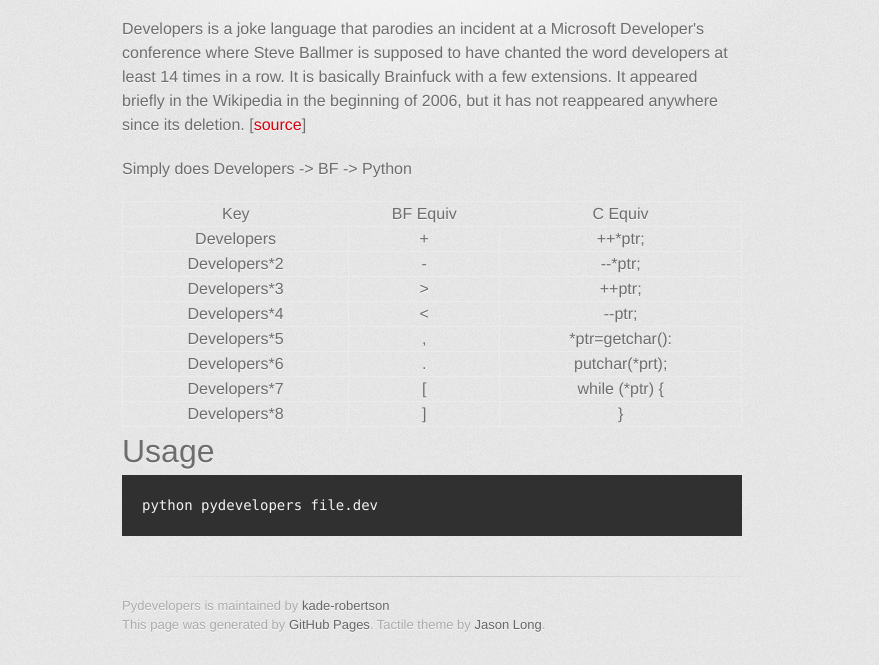
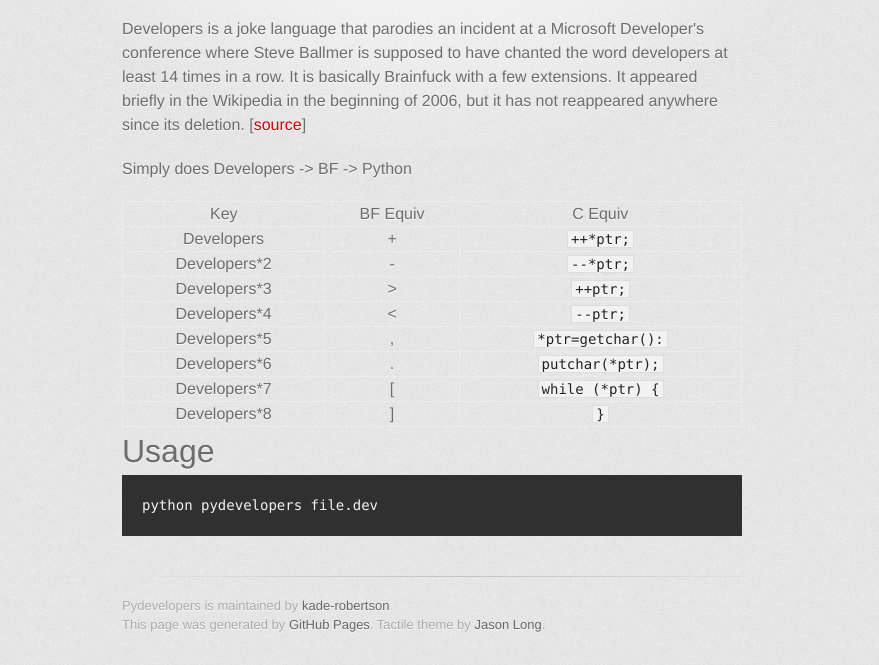
Before and after one commit to kade-robertson/pydevelopers, a plain HTML site: page index.html in a window 1280 px wide. Shown: the part 425-1090 px from the top of the page, without its empty margins (208-1087 px from the left). Drawn offline with Linux system fonts and the light colour scheme; a web font is replaced by a local one.

```diff
--- a/index.html
+++ b/index.html
@@ -52,42 +52,42 @@
 <tr>
 <td>Developers</td>
 <td>+</td>
-<td>++*ptr;</td>
+<td><code>++*ptr;</code></td>
 </tr>
 <tr>
 <td>Developers*2</td>
 <td>-</td>
-<td>--*ptr;</td>
+<td><code>--*ptr;</code></td>
 </tr>
 <tr>
 <td>Developers*3</td>
 <td>&gt;</td>
-<td>++ptr;</td>
+<td><code>++ptr;</code></td>
 </tr>
 <tr>
 <td>Developers*4</td>
 <td>&lt;</td>
-<td>--ptr;</td>
+<td><code>--ptr;</code></td>
 </tr>
 <tr>
 <td>Developers*5</td>
 <td>,</td>
-<td>*ptr=getchar():</td>
+<td><code>*ptr=getchar():</code></td>
 </tr>
 <tr>
 <td>Developers*6</td>
 <td>.</td>
-<td>putchar(*prt);</td>
+<td><code>putchar(*ptr);</code></td>
 </tr>
 <tr>
 <td>Developers*7</td>
 <td>[</td>
-<td>while (*ptr) {</td>
+<td><code>while (*ptr) {</code></td>
 </tr>
 <tr>
 <td>Developers*8</td>
 <td>]</td>
-<td>}</td>
+<td><code>}</code></td>
 </tr>
 </tbody>
 </table>
```
Also changed, not shown: params.json (+1 -1 lines).
